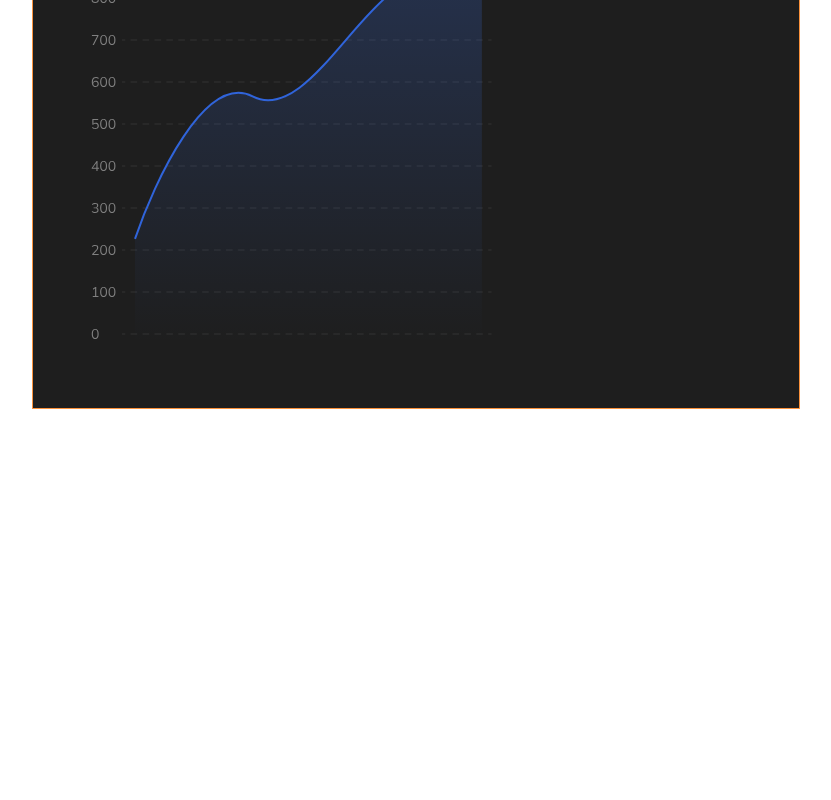
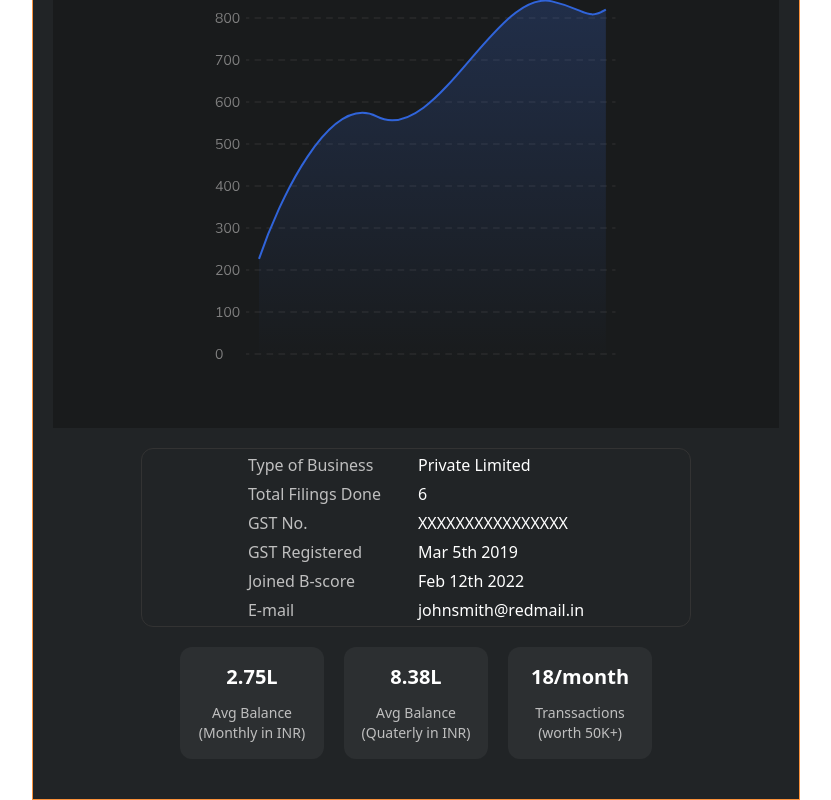
Before and after one commit to Prathamesh-Dukare/Business-Score-Dashboard, a React (Vite) app: page / in a window 1280 px wide. Shown: the part 498-1298 px from the top of the page, without its empty margins (224-1055 px from the left). Before the commit the page ends 907 px from the top, so only its background shows below. Built offline with nearby package versions, Linux system fonts and the light colour scheme.

Commit message:
Add : B Details Section

```diff
--- a/src/App.css
+++ b/src/App.css
@@ -13,6 +13,13 @@
   margin: 0 auto;
   /* position: absolute; */
   }
+
+  table {
+    border-spacing: 0 1em;
+    border-collapse: separate!important;
+    border-spacing: 35px 3px;
+    margin: 0 auto;
+}
 
 /* #root {
   max-width: 1280px;
--- a/src/components/BDetails.jsx
+++ b/src/components/BDetails.jsx
@@ -1,9 +1,47 @@
 import React from 'react'
+import BalanceCard from './BalanceCard'
 
 export default function BDetails() {
-    return (
-        <section className="b-details">
-          {/* B Details */}
-        </section>
-    )
+  return (
+    <section className="b-details mx-auto max-w-[550px] my-5">
+      <div className="business-info border m-mobile:rounded-xl max-w-full mx-auto border-bg-light">
+        <table className='font-light'>
+          <tr>
+            <td className='text-[#BFBFBF]'>Type of Business</td>
+            <td>Private Limited</td>
+          </tr>
+          <tr>
+            <td className='text-[#BFBFBF]'>Total Filings Done</td>
+            <td>6</td>
+          </tr>
+          <tr>
+            <td className='text-[#BFBFBF]'>GST No.</td>
+            <td>XXXXXXXXXXXXXXXX</td>
+          </tr>
+          <tr>
+            <td className='text-[#BFBFBF]'>GST Registered</td>
+            <td>Mar 5th 2019 </td>
+          </tr>
+          <tr>
+            <td className='text-[#BFBFBF]'>Joined B-score</td>
+            <td>Feb 12th 2022 </td>
+          </tr>
+          <tr>
+            <td className='text-[#BFBFBF]'>E-mail</td>
+            <td>johnsmith@redmail.in</td>
+          </tr>
+        </table>
+      </div>
+
+      <div className="balance-cards flex flex-wrap justify-center gap-5 mx-auto my-5 max-w-full">
+        <BalanceCard amount="2.75L" info="Avg Balance" condition="Monthly in INR" />
+        <BalanceCard amount="8.38L" info="Avg Balance" condition="Quaterly in INR" />
+        <BalanceCard amount="18/month" info="Transsactions" condition="worth 50K+" />
+      </div>
+
+      <div className="pnl-stats"></div>
+      <div className="customer-stats"></div>
+      <div className="taxes-stats"></div>
+    </section>
+  )
 }
--- a/src/components/BScore.jsx
+++ b/src/components/BScore.jsx
@@ -6,7 +6,7 @@ import scoreChart from '../assets/score-chart.svg'
 
 export default function BScore() {
     return (
-        <section className="b-score-sec">
+        <section className="b-score-sec bg-[#191B1C] py-5">
 
             <div className="score-meter text-center items-center h-32">
                 <div className="meter-container text-center m-auto"><Meter /></div>
@@ -35,7 +35,7 @@ export default function BScore() {
 
             <div className="bscore-chart text-center my-5">
                 <p className='text-[#BFBFBF] text-xl'>B-score growth chart</p>
-                <img className='px-5' src={scoreChart} alt="BScore Chart" />
+                <img className='px-5 mx-auto' src={scoreChart} alt="BScore Chart"/>
             </div>
 
         </section>
--- /dev/null
+++ b/src/components/BalanceCard.jsx
@@ -0,0 +1,14 @@
+import React from 'react'
+
+export default function BalanceCard(props) {
+    const { amount, info, condition } = props
+    return (
+        <div className='balance-card bg-card-bg rounded-xl inline-block text-center p-4 space-y-3 w-36 '>
+            <h2 className='font-semibold text-xl'>{amount}</h2>
+            <div className='text-[#BFBFBF] text-sm'>
+                <p>{info}</p>
+                <p>({condition})</p>
+            </div>
+        </div>
+    )
+}
--- a/tailwind.config.cjs
+++ b/tailwind.config.cjs
@@ -7,6 +7,7 @@ module.exports = {
   theme: {
     screens:{
       's-mobile':"380px",
+      'm-mobile':"491px",
       sm: '640px',
       md: '768px',
       lg: '1024px',
@@ -15,8 +16,9 @@ module.exports = {
     },
     extend: {
       colors:{
-        "bgmain": "#1E1E1E",
+        "bgmain": "#212426",
         "bg-light": "#333333",
+        "card-bg":"#ffffff0d",
         "primary-blue":"#426BB6"
       }
     },
```
